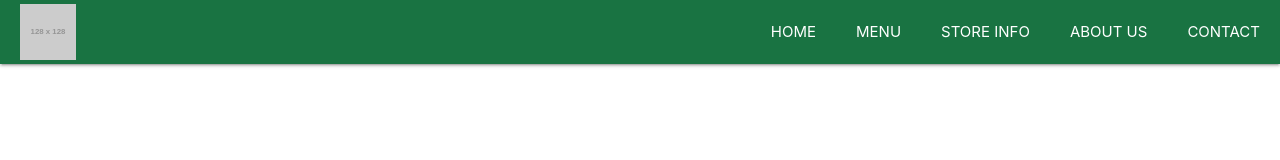
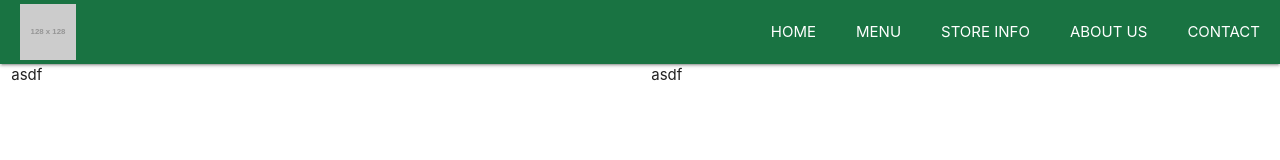
Before and after one commit to RealTayy/phonow-v2, a React (Create React App) app in the folder client/: page / in a window 1280 px wide. Shown: the top 160 px of the page. Built offline with nearby package versions, Linux system fonts and the light colour scheme.

Commit message:
change name of TwoColContainer to ContentConteinaer

```diff
--- /dev/null
+++ b/client/src/components/Container/ContentContainer.js
@@ -0,0 +1,20 @@
+import React, { Component } from 'react'
+
+export class ContentContainer extends Component {
+	render() {
+		return (
+			<div className="_ContentContainer">
+				<div className="row">
+					<div className="left-container col s12 m6">
+					asdf
+					</div>
+					<div className="right-container col s12 m6">
+					asdf
+					</div>
+				</div>
+			</div>
+		)
+	}
+}
+
+export default ContentContainer
--- a/client/src/components/Container/index.js
+++ b/client/src/components/Container/index.js
@@ -1 +1 @@
-export { default as TwoColContainer } from './TwoColContainer';
+export { default as ContentContainer } from './ContentContainer';
--- a/client/src/pages/home/Home.js
+++ b/client/src/pages/home/Home.js
@@ -1,10 +1,11 @@
 import React, { Component } from 'react'
+import { ContentContainer } from '../../components/Container';
 
 export class Home extends Component {
   render() {
     return (
       <div>
-
+        <ContentContainer />
       </div>
     )
   }
```
Also changed, not shown: client/src/components/Container/TwoColContainer.js (deleted, +0 -20 lines).
